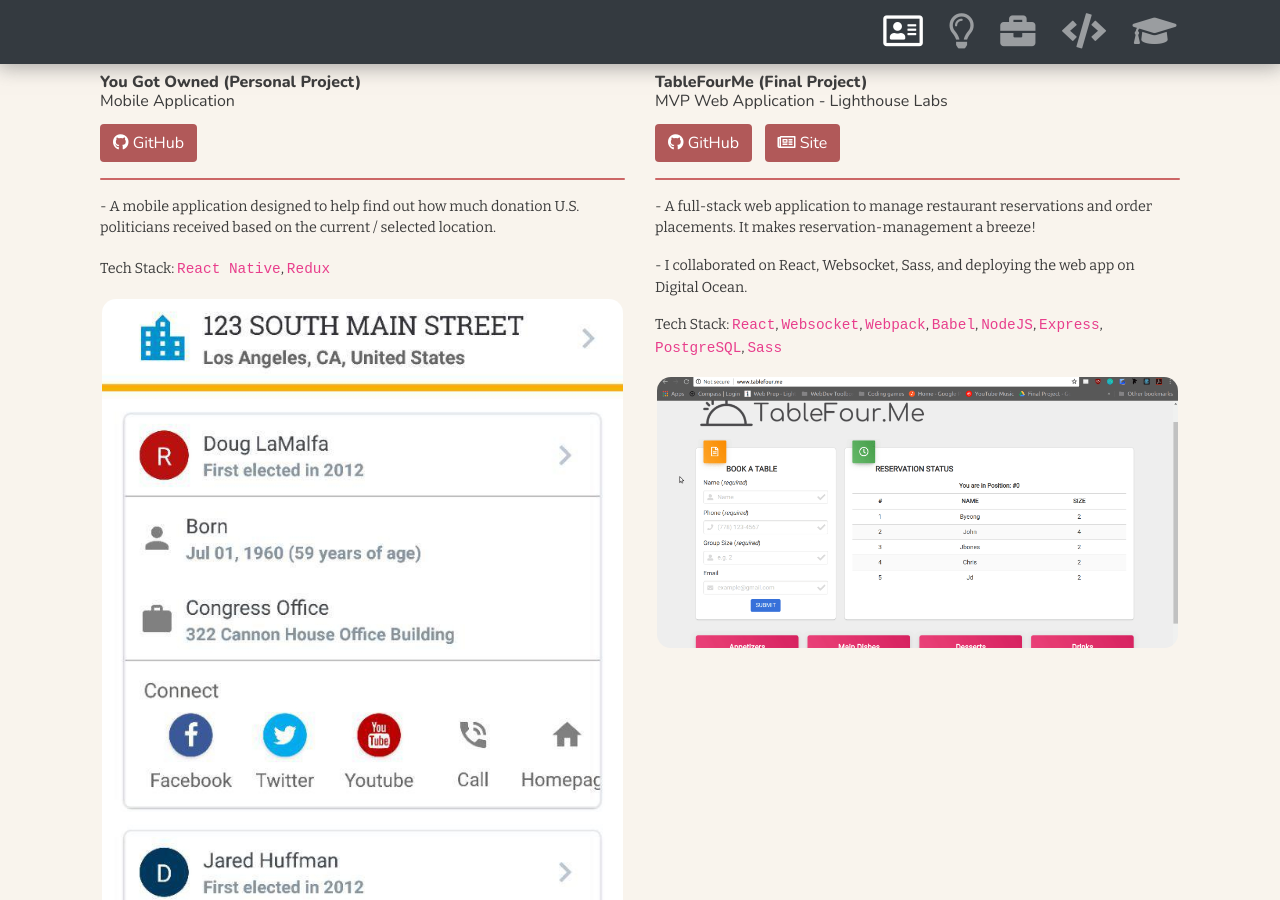
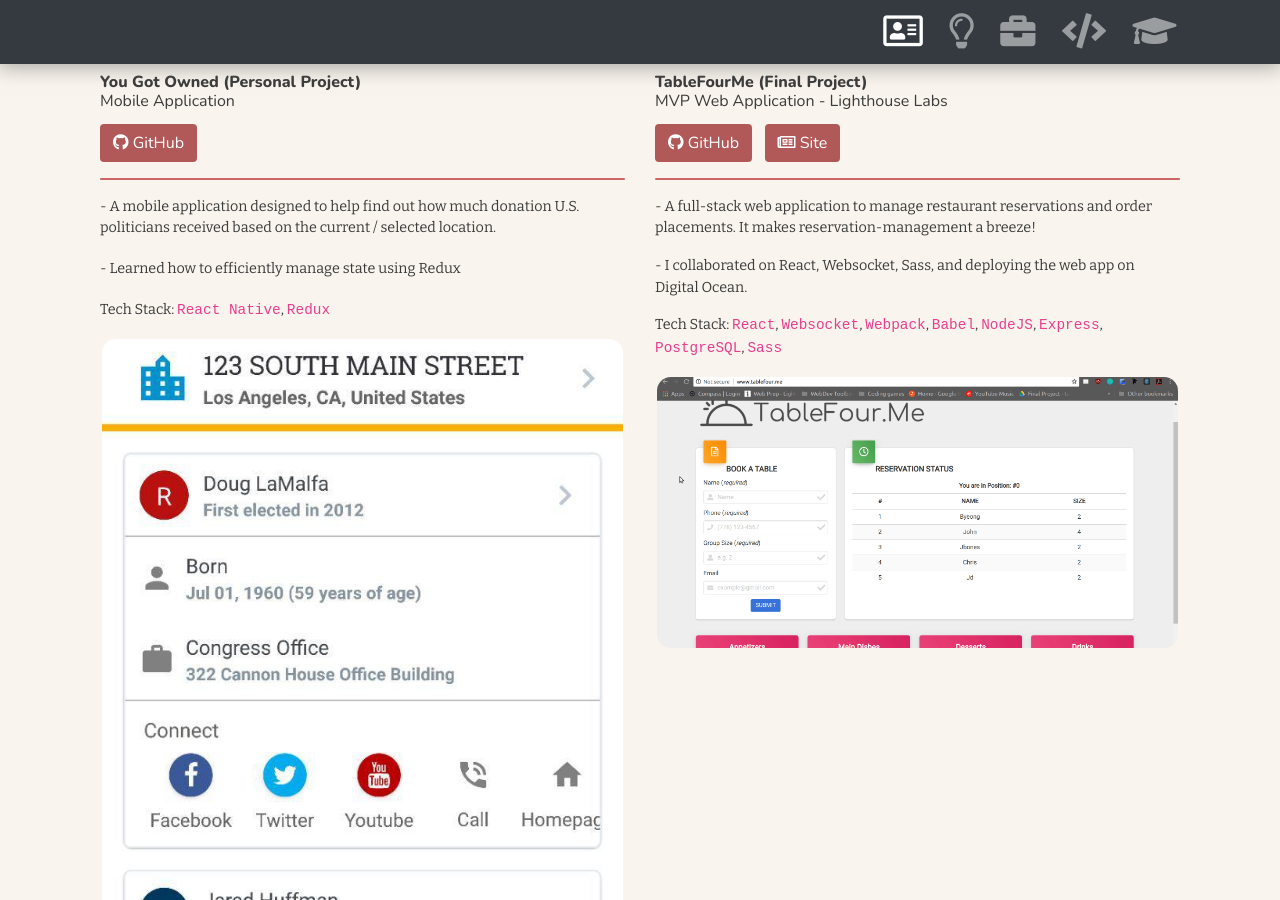
Before and after one commit to byeong0430/byeong0430.github.io, a Jekyll site: the page built from index.html, in a window 1280 px wide and 900 px high, scrolled down 529 px. Built offline with Jekyll 4.4.1, drawn with Linux system fonts in a browser that asks for light colours; nearby versions of some CDN libraries.

Commit message:
Add some more detail in "You Got Owned"

```diff
--- a/_includes/projects-elements.html
+++ b/_includes/projects-elements.html
@@ -17,6 +17,9 @@
         <p>
           - A mobile application designed to help find out how much donation
           U.S. politicians received based on the current / selected location.
+        </p>
+        <p>
+          - Learned how to efficiently manage state using Redux
         </p>
         <p>Tech Stack:
           <code>React Native</code>,
```
